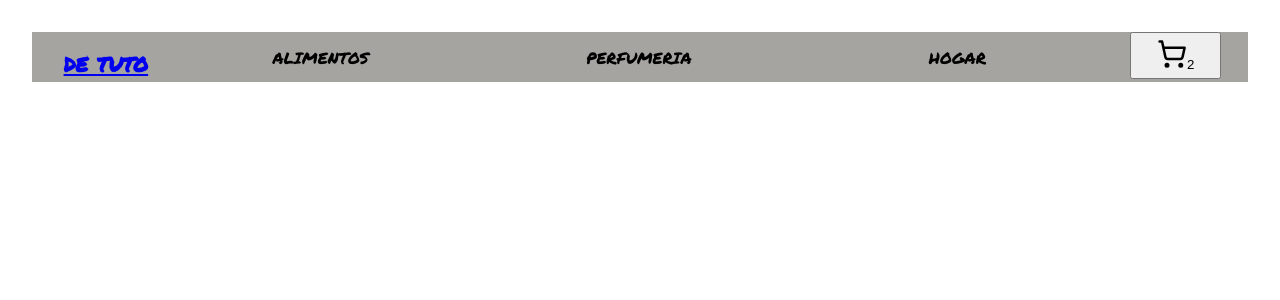
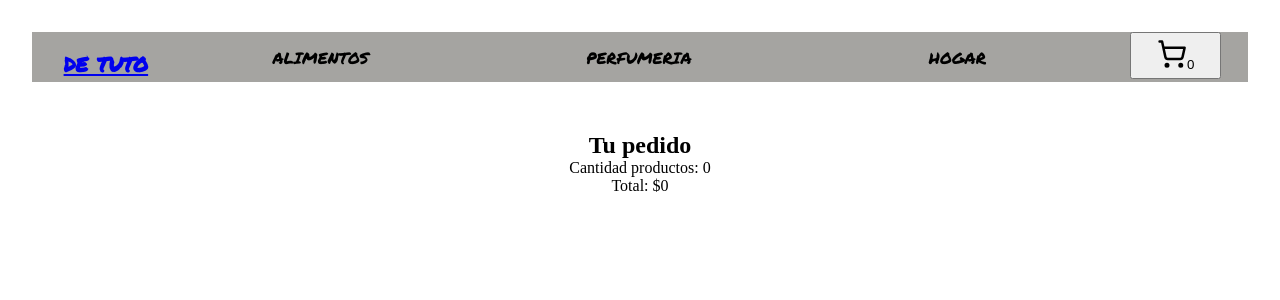
Before and after one commit to lucas-b787/PreEntrega1-Barreto, a React (Vite) app: page /carrito in a window 1280 px wide. Shown: the top 300 px of the page. Built offline with nearby package versions, Linux system fonts and the light colour scheme; a web font is replaced by a local one.

Commit message:
se termino detalles de agregar y eliminar carrito

```diff
--- a/package.json
+++ b/package.json
@@ -15,6 +15,7 @@
     "@tailwindcss/vite": "^4.0.7",
     "react": "^19.0.0",
     "react-dom": "^19.0.0",
+    "react-hot-toast": "^2.5.2",
     "react-router-dom": "^7.3.0",
     "sass": "^1.85.0",
     "tailwindcss": "^4.0.7"
--- a/src/App.jsx
+++ b/src/App.jsx
@@ -2,12 +2,14 @@ import { Route, Routes } from "react-router-dom";
 import "./App.css";
 import ItemListContainer from "./components/ItemListContainer";
 import NavBar from "./components/NavBar";
-import Carrito from "./components/Carrito";
+import Carrito from "./components/Cart";
 import ItemDetailContainer from "./components/ItemDetailContainer";
+import CartProvider from "./components/CartContext";
+import { Toaster } from "react-hot-toast";
 
 function App() {
   return (
-    <>
+    <CartProvider>
       <NavBar />
       <Routes>
         <Route path="/" element={<ItemListContainer />}></Route>
@@ -15,7 +17,8 @@ function App() {
         <Route path="/products/:id" element={<ItemDetailContainer />}></Route>
         <Route path="/carrito" element={<Carrito />}></Route>
       </Routes>
-    </>
+      <Toaster />
+    </CartProvider>
   );
 }
 
--- a/src/components/Carrito.jsx
+++ /dev/null
@@ -1,7 +0,0 @@
-import React from "react";
-
-const Carrito = () => {
-  return <div></div>;
-};
-
-export default Carrito;
--- /dev/null
+++ b/src/components/Cart.jsx
@@ -0,0 +1,29 @@
+import React from "react";
+import { useContext } from "react";
+import { CartContext } from "./CartContext";
+
+const Cart = () => {
+  const valorContext = useContext(CartContext);
+  console.log(valorContext);
+
+  return (
+    <div>
+      <h2>Tu pedido</h2>
+      <p>Cantidad productos: {valorContext.cantProd}</p>
+      <ul>
+        {valorContext.cart.map((item) => {
+          return (
+            <li key={item}>
+              <p>
+                {item.title} ${item.price}
+              </p>
+            </li>
+          );
+        })}
+      </ul>
+      <p>Total: ${valorContext.precioTotal}</p>
+    </div>
+  );
+};
+
+export default Cart;
--- /dev/null
+++ b/src/components/CartContext.jsx
@@ -0,0 +1,48 @@
+import { createContext, useState } from "react";
+
+export const CartContext = createContext();
+export const Provider = CartContext;
+
+const CartProvider = (props) => {
+  const [cart, setCart] = useState([]);
+  const [cantProd, setCantProd] = useState(0);
+  const [precioTotal, setPrecioTotal] = useState(0);
+
+  const agregarProd = (product) => {
+    const copia = [...cart];
+    copia.push(product);
+    setCart(copia);
+    setCantProd(cantProd + 1);
+    setPrecioTotal(precioTotal + product.price);
+  };
+
+  const handleDelete = (product) => {
+    const copia = [...cart];
+    const index = copia.findIndex((item) => item.id === product.id);
+    if (index !== -1) {
+      copia.splice(index, 1);
+      setCart(copia);
+      setCantProd(cantProd - 1);
+      setPrecioTotal(precioTotal - product.price);
+    }
+  };
+
+  const handleEmpty = (product) => {
+    setCart([]);
+    setCantProd(0);
+    setPrecioTotal(0);
+  };
+
+  const contextValue = {
+    cart,
+    cantProd,
+    precioTotal,
+    agregarProd,
+    handleDelete,
+    handleEmpty,
+  };
+
+  return <Provider value={contextValue}>{props.children}</Provider>;
+};
+
+export default CartProvider;
--- a/src/components/CartWidget.jsx
+++ b/src/components/CartWidget.jsx
@@ -1,10 +1,14 @@
 import React from "react";
+import { useContext } from "react";
+import { CartContext } from "./CartContext";
 
 const CartWidget = () => {
+  const valorContext = useContext(CartContext);
   return (
     <div>
       <button className="botonCarrito">
-        <img src="/img/shopping-cart.svg" alt="carrito" className="Carrito" />2
+        <img src="/img/shopping-cart.svg" alt="carrito" className="Carrito" />
+        {valorContext.cantProd}
       </button>
     </div>
   );
--- a/src/components/Detail.jsx
+++ b/src/components/Detail.jsx
@@ -1,11 +1,36 @@
 import React from "react";
+import { useEffect, useContext } from "react";
+import { CartContext } from "./CartContext";
+import toast from "react-hot-toast";
 
 const Detail = (props) => {
+  const addCart = useContext(CartContext);
+  const clickAgregar = async () => {
+    addCart.agregarProd(props.product);
+    //toast("se agrego correctamente");
+    toast.success("se agrego correctamente!", {
+      id: "clipboard",
+    });
+  };
+
+  const clickDelete = async () => {
+    addCart.handleDelete(props.product);
+    toast.error("se elimino el producto!", {
+      id: "clipboard",
+    });
+  };
+
   return (
     <div>
-      <h2>{props.product.tittle}</h2>
-      <img src={props.product.thumbail} alt="" />
-      <p>${props.product.price}</p>
+      <h2>
+        {props.product.title} - ${props.product.price}
+      </h2>
+      <img src={props.product.thumbnail} alt="" />
+      <p>{props.product.description}</p>
+      <p>
+        <button onClick={clickAgregar}>Agregar</button> -{" "}
+        <button onClick={clickDelete}>Eliminar</button>
+      </p>
     </div>
   );
 };
--- a/src/components/Item.jsx
+++ b/src/components/Item.jsx
@@ -1,7 +1,22 @@
-import React from "react";
 import { Link } from "react-router-dom";
+import { useContext } from "react";
+import { CartContext } from "./CartContext";
+import toast from "react-hot-toast";
 
 const Item = (props) => {
+  const addCart = useContext(CartContext);
+  const clickAgregar = async () => {
+    addCart.agregarProd(props.products);
+    toast.success("se agrego correctamente!", {
+      id: "clipboard",
+    });
+  };
+  const clickDelete = async () => {
+    addCart.handleDelete(props.products);
+    toast.error("se elimino el producto!", {
+      id: "clipboard",
+    });
+  };
   return (
     <div>
       <article className="product-carrito">
@@ -12,6 +27,10 @@ const Item = (props) => {
           className="product-carrito_img"
         />
         <p>${props.products.price}</p>
+        <p>
+          <button onClick={clickAgregar}>Agregar</button> -{" "}
+          <button onClick={clickDelete}>Eliminar</button>
+        </p>
         <Link to={`/products/${props.products.id}`}>ver detalles</Link>
       </article>
     </div>
--- a/src/components/ItemDetailContainer.jsx
+++ b/src/components/ItemDetailContainer.jsx
@@ -10,9 +10,9 @@ const ItemDetailContainer = () => {
   useEffect(() => {
     fetch(`${url}/${params.id}`)
       .then((res) => res.json())
-      .then(console.log)
       .then((res) => {
-        setProduct(res.product);
+        console.log(res);
+        setProduct(res);
       });
   }, [params.id]);
 
```
Also changed, not shown: 1 other file (tests, documents, lock files or other folders).
